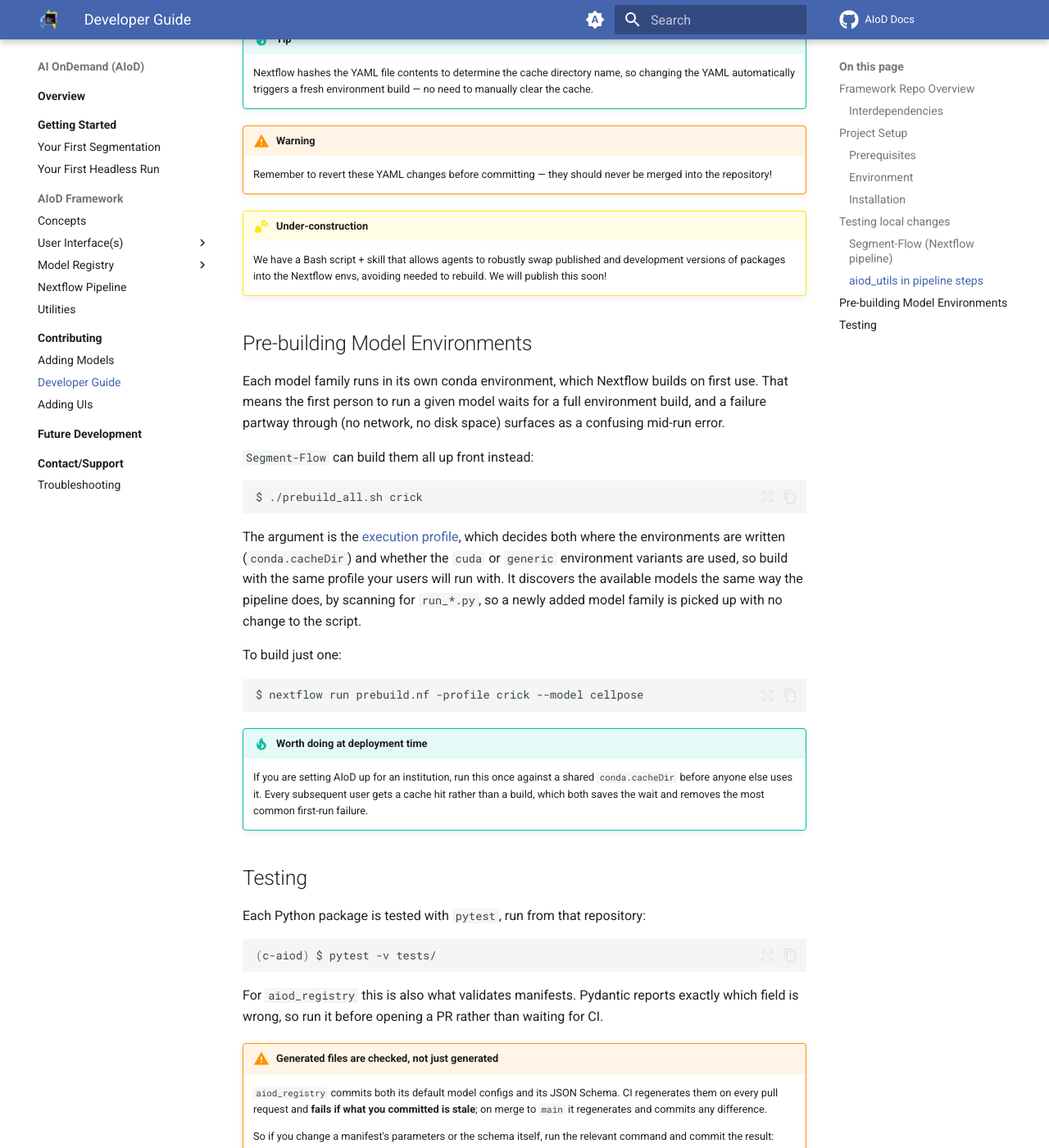
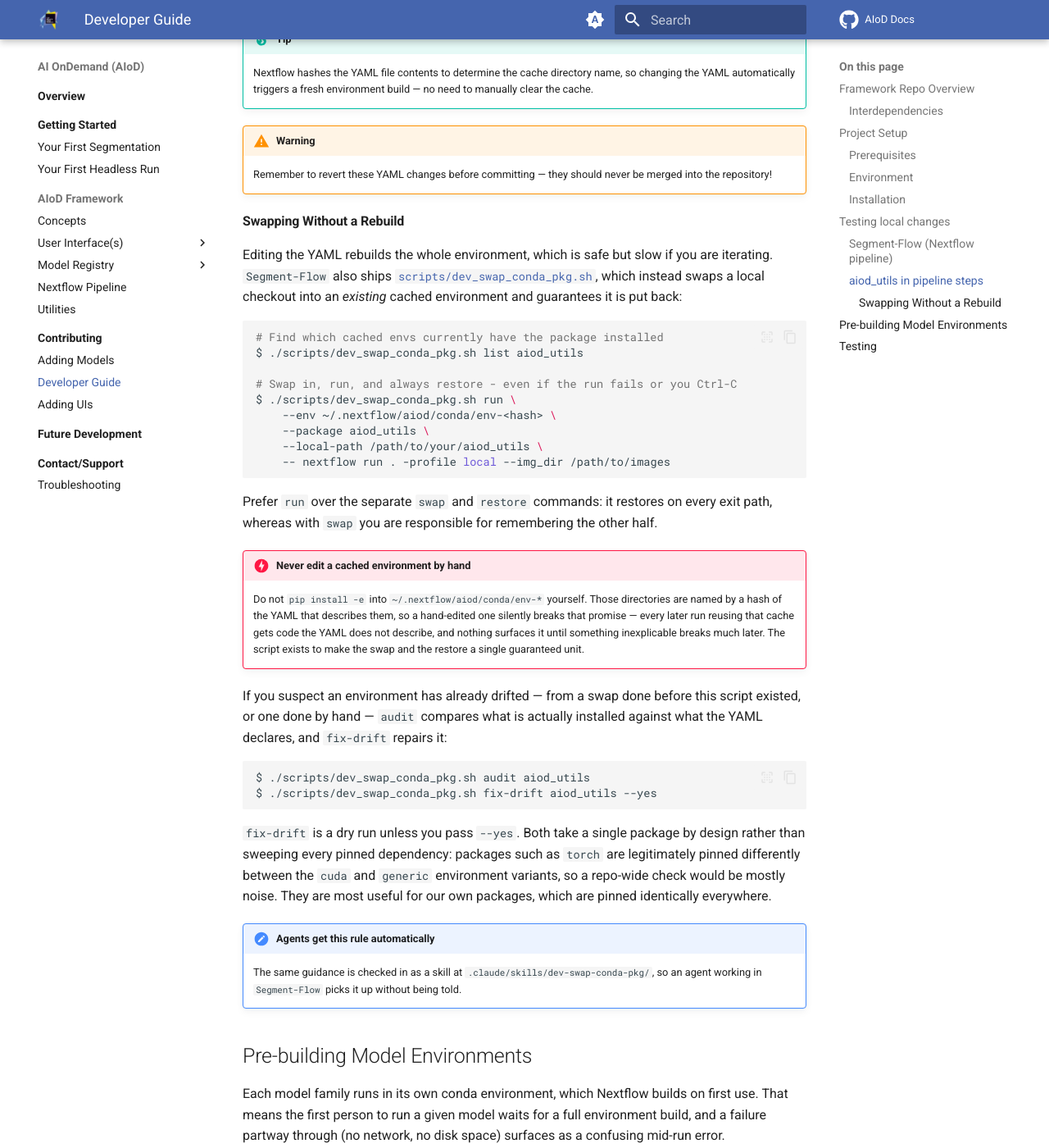
Before and after one commit to FrancisCrickInstitute/aiod_docs, an MkDocs documentation site: the page built from docs/sections/contributing/developing.md, in a window 1280 px wide and 1400 px high, scrolled down 3422 px. Shown: the whole window at 82% size. Built offline with MkDocs 1.6.1 and Material for MkDocs 9.7.7, drawn with Linux system fonts in a browser that asks for light colours; comment, search, counter and statistics services are not loaded.

Commit message:
Add section on dev conda package swap script and skill

````diff
--- a/docs/sections/contributing/developing.md
+++ b/docs/sections/contributing/developing.md
@@ -132,8 +132,40 @@ There is no clean automated mechanism for this. The pragmatic approach is to tem
 !!! warning
     Remember to revert these YAML changes before committing — they should never be merged into the repository!
 
-!!! under-construction
-    We have a Bash script + skill that allows agents to robustly swap published and development versions of packages into the Nextflow envs, avoiding needed to rebuild. We will publish this soon!
+#### Swapping Without a Rebuild
+
+Editing the YAML rebuilds the whole environment, which is safe but slow if you are iterating. `Segment-Flow` also ships [`scripts/dev_swap_conda_pkg.sh`](https://github.com/FrancisCrickInstitute/Segment-Flow/blob/master/scripts/dev_swap_conda_pkg.sh), which instead swaps a local checkout into an *existing* cached environment and guarantees it is put back:
+
+```bash
+# Find which cached envs currently have the package installed
+$ ./scripts/dev_swap_conda_pkg.sh list aiod_utils
+
+# Swap in, run, and always restore - even if the run fails or you Ctrl-C
+$ ./scripts/dev_swap_conda_pkg.sh run \
+    --env ~/.nextflow/aiod/conda/env-<hash> \
+    --package aiod_utils \
+    --local-path /path/to/your/aiod_utils \
+    -- nextflow run . -profile local --img_dir /path/to/images
+```
+
+Prefer `run` over the separate `swap` and `restore` commands: it restores on every exit path, whereas with `swap` you are responsible for remembering the other half.
+
+!!! danger "Never edit a cached environment by hand"
+
+    Do not `pip install -e` into `~/.nextflow/aiod/conda/env-*` yourself. Those directories are named by a hash of the YAML that describes them, so a hand-edited one silently breaks that promise — every later run reusing that cache gets code the YAML does not describe, and nothing surfaces it until something inexplicable breaks much later. The script exists to make the swap and the restore a single guaranteed unit.
+
+If you suspect an environment has already drifted — from a swap done before this script existed, or one done by hand — `audit` compares what is actually installed against what the YAML declares, and `fix-drift` repairs it:
+
+```bash
+$ ./scripts/dev_swap_conda_pkg.sh audit aiod_utils
+$ ./scripts/dev_swap_conda_pkg.sh fix-drift aiod_utils --yes
+```
+
+`fix-drift` is a dry run unless you pass `--yes`. Both take a single package by design rather than sweeping every pinned dependency: packages such as `torch` are legitimately pinned differently between the `cuda` and `generic` environment variants, so a repo-wide check would be mostly noise. They are most useful for our own packages, which are pinned identically everywhere.
+
+!!! note "Agents get this rule automatically"
+
+    The same guidance is checked in as a skill at `.claude/skills/dev-swap-conda-pkg/`, so an agent working in `Segment-Flow` picks it up without being told.
 
 ## Pre-building Model Environments
 
````
